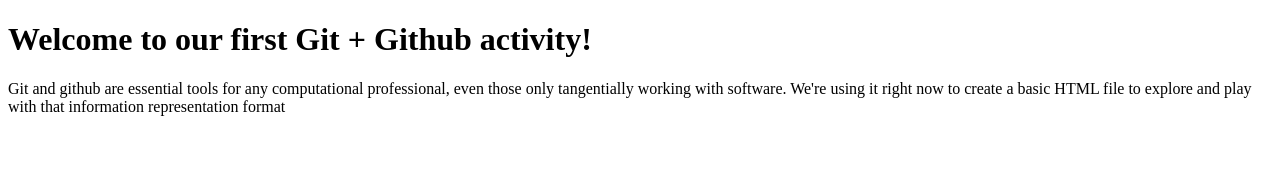
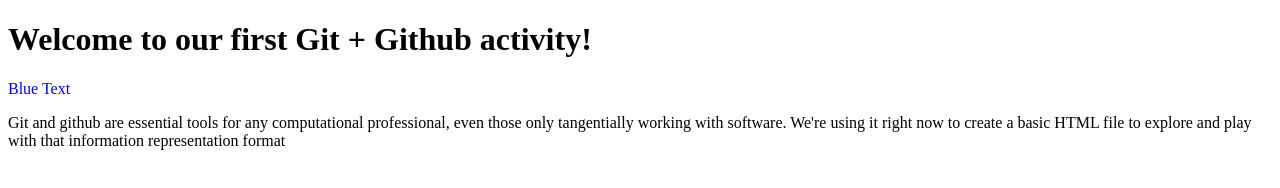
Before and after one commit to NatashaSoph/CS-110_git_html, a plain HTML site: page index.html in a window 1280 px wide. Drawn offline with Linux system fonts and the light colour scheme.

Commit message:
Update index.html

```diff
--- a/index.html
+++ b/index.html
@@ -6,6 +6,7 @@
 <body>
 
 <h1>Welcome to our first Git + Github activity!</h1>
+<font color = "blue"> Blue Text</font>
 <p>Git and github are essential tools for any computational professional, even those only tangentially working with software.
 We're using it right now to create a basic HTML file to explore and play with that information representation format</p>
 
```
